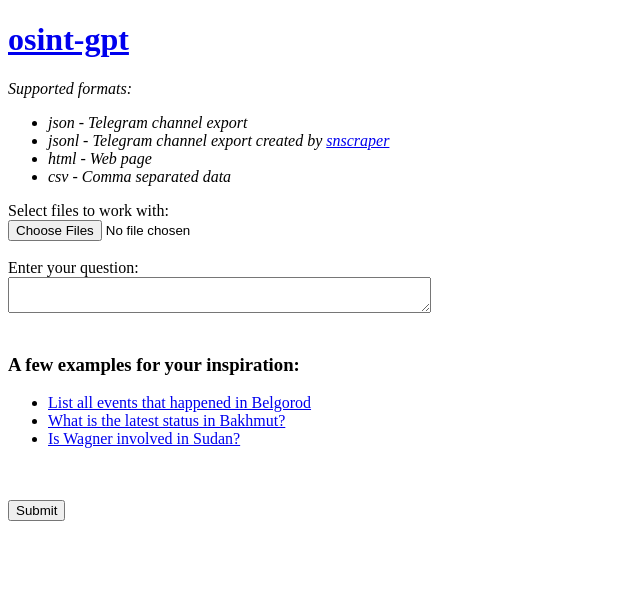
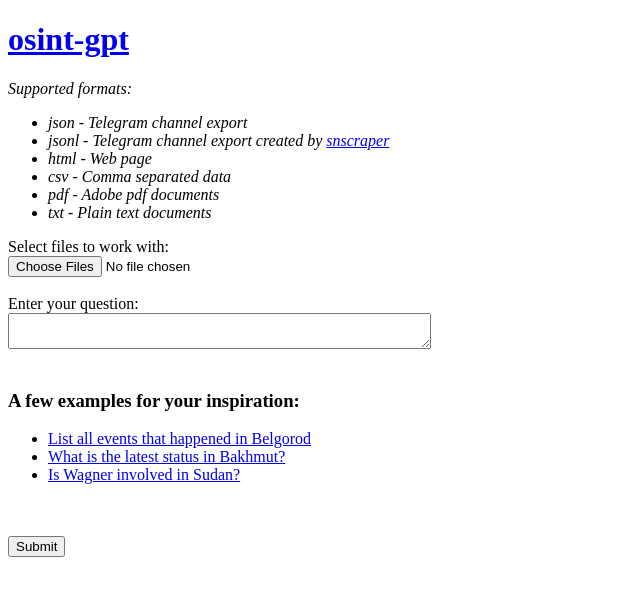
Before and after one commit to gigz/gpt-osint, a Flask app: page / in a window 1280 px wide. Shown: the top 596 px of the page, without its empty margins (0-640 px from the left). Run offline with Flask 3, Linux system fonts and the light colour scheme.

Commit message:
Add pdf and txt support

```diff
--- a/app.py
+++ b/app.py
@@ -13,7 +13,9 @@ from flask import Flask, flash, redirect, render_template, request, url_for
 from langchain.chains import RetrievalQA
 from langchain.chat_models import ChatOpenAI
 from langchain.docstore.document import Document
-from langchain.document_loaders import CSVLoader, UnstructuredHTMLLoader
+from langchain.document_loaders import (CSVLoader, UnstructuredHTMLLoader,
+                                        UnstructuredMarkdownLoader,
+                                        UnstructuredPDFLoader)
 from langchain.document_loaders.base import BaseLoader
 from langchain.embeddings import OpenAIEmbeddings
 from langchain.text_splitter import CharacterTextSplitter
@@ -155,6 +157,10 @@ def get_loader(file):
         return UnstructuredHTMLLoader(file)
     elif file.endswith(".csv"):
         return CSVLoader(file)
+    elif file.endswith(".pdf"):
+        return UnstructuredPDFLoader(file, mode="elements")
+    elif file.endswith(".txt"):
+        return UnstructuredMarkdownLoader(file)
     else:
         raise ValueError(f"Unknown file type {file}")
 
--- a/requirements.txt
+++ b/requirements.txt
@@ -8,5 +8,6 @@ tiktoken
 markdown
 cachetools
 unstructured
+unstructured[local-inference]
 dotenv
 pandas
--- a/templates/upload.html
+++ b/templates/upload.html
@@ -65,6 +65,8 @@
           </li>
           <li>html - Web page</li>
           <li>csv - Comma separated data</li>
+          <li>pdf - Adobe pdf documents</li>
+          <li>txt - Plain text documents</li>
         </ul>
       </i>
       <label for="json_files">Select files to work with:</label><br />
```
Also changed, not shown: README.md.
